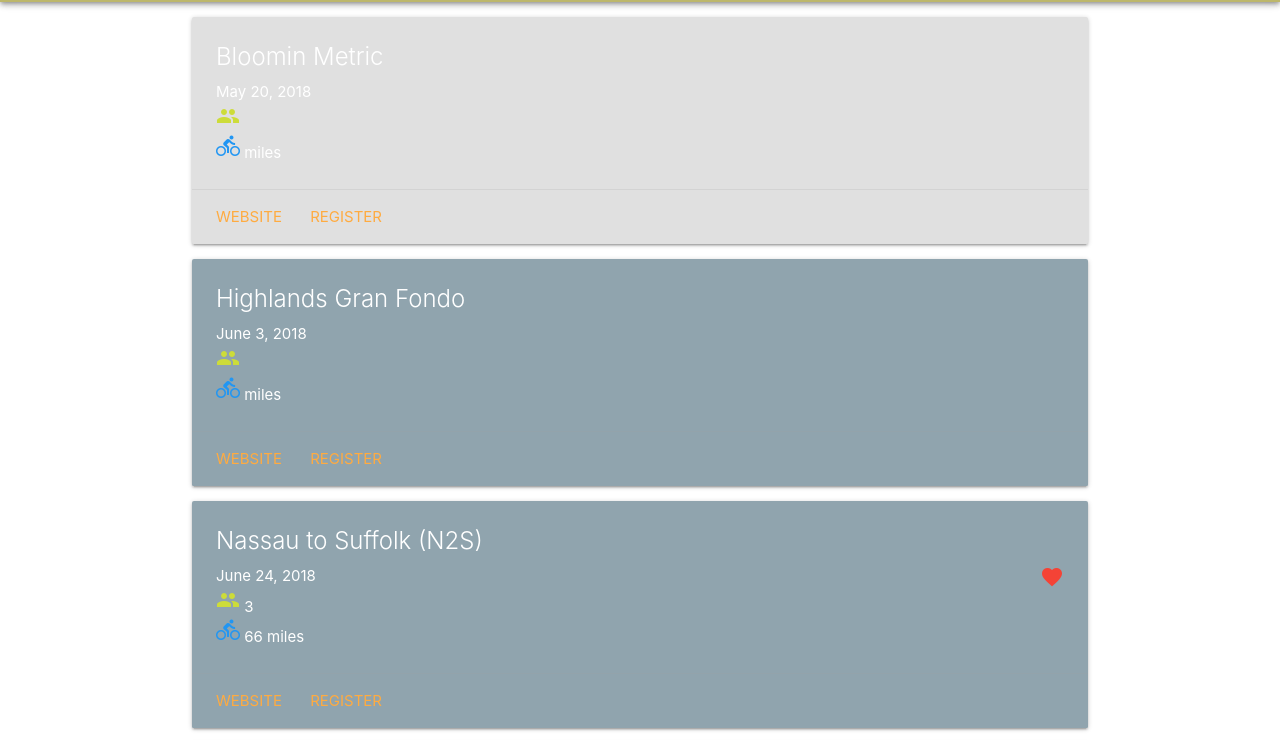
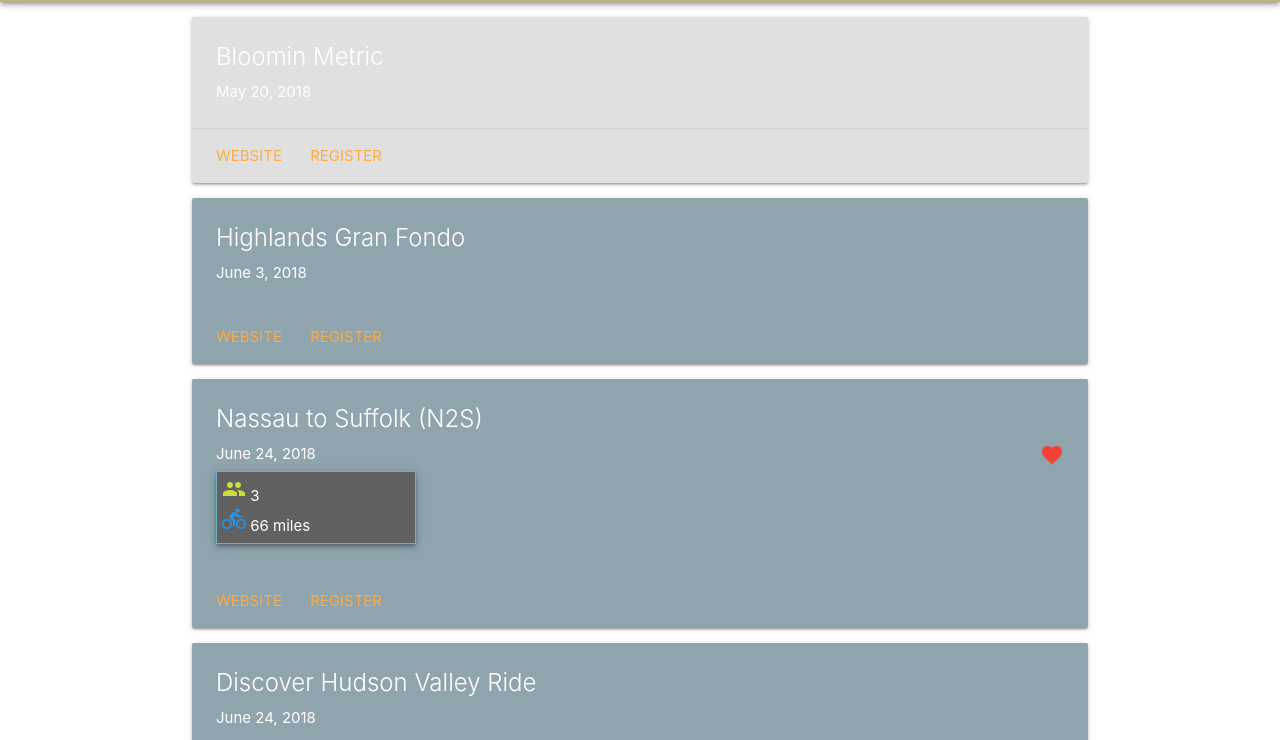
Before and after one commit to zxenlogics/zxenlogics.github.io, a website built with webpack: page src/index.htm in a window 1280 px wide. Shown: the part 53-793 px from the top of the page. Built offline with nearby package versions, Linux system fonts and the light colour scheme.

Commit message:
Highlighted attendance

```diff
--- a/src/css/site.scss
+++ b/src/css/site.scss
@@ -16,3 +16,9 @@
 .favorite {
     float: right;
 }
+.attendance {
+    border: 1px solid #68b0cc;
+    margin: 5px 0;
+    padding: 5px;
+    width: 200px;
+}
--- a/src/index.htm
+++ b/src/index.htm
@@ -37,10 +37,10 @@
                             <span class="card-title">{{event.Name}}</span>
                             <span class="favorite z-dept-1" v-if="event.IsFavorite"><i class="material-icons red-text">favorite</i></span>
                             <p>{{event.Date}}</p>
-                            <p>
-                                <i class="material-icons lime-text">group</i> {{event.Riders}}
-                            </p>
-                            <p><i class="material-icons blue-text">directions_bike</i> {{event.TargetMiles}} miles</p>
+                            <div v-if="event.Riders" class="attendance z-depth-2 grey darken-2">
+                                <p><i class="material-icons lime-text">group</i> {{event.Riders}}</p>
+                                <p><i class="material-icons blue-text">directions_bike</i> {{event.TargetMiles}} miles</p>
+                            </div>
                         </div>
                         <div class="card-action">
                             <a v-bind:href="event.WebsiteUrl" target="_blank">Website</a>
```
Also changed, not shown: src/css/site.css.
